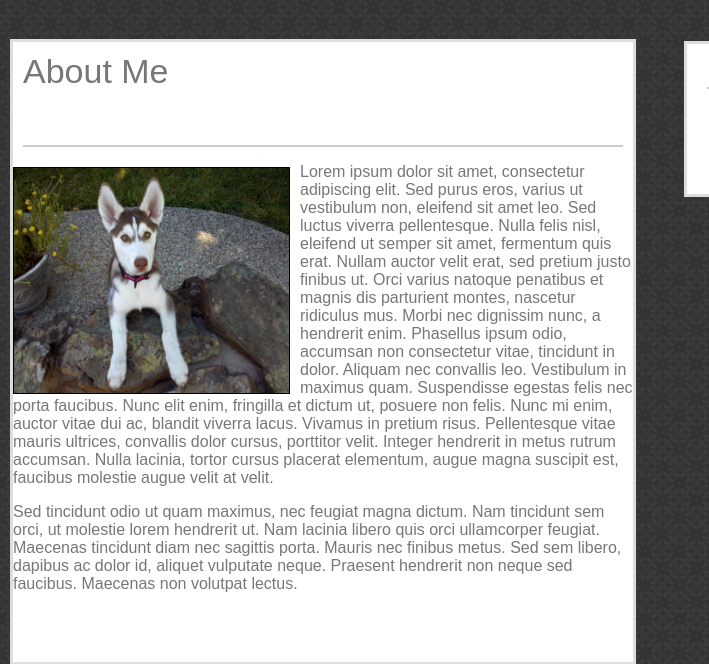
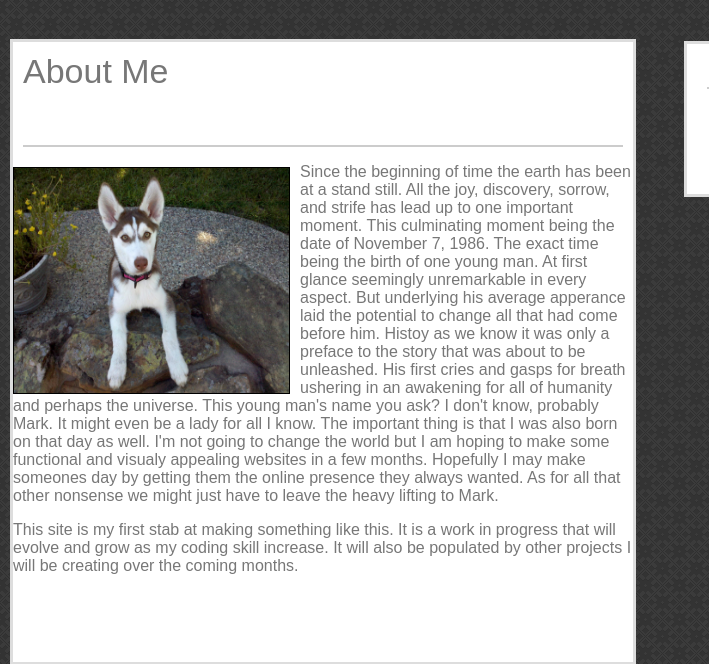
Before and after one commit to mattsald48/Basic-Portfolio, a plain HTML site: page index.html in a window 1280 px wide. Shown: the part 128-792 px from the top of the page, 0-709 px from the left. Drawn offline with Linux system fonts and the light colour scheme.

Commit message:
update 6/14

```diff
--- a/index.html
+++ b/index.html
@@ -76,11 +76,11 @@
 
          <section id="index">
 
-         <img src="assets/images/chilly.jpg" height="225" width="275" alt="Image" style="float: left; margin: 4px 10px 0px 0px; border: 1px solid #000000;">
+         <img src="assets/images/chilly.jpg" height="225" width="275" alt="Mark's dog?" style="float: left; margin: 4px 10px 0px 0px; border: 1px solid #000000;">
 
-         	<p>Lorem ipsum dolor sit amet, consectetur adipiscing elit. Sed purus eros, varius ut vestibulum non, eleifend sit amet leo. Sed luctus viverra pellentesque. Nulla felis nisl, eleifend ut semper sit amet, fermentum quis erat. Nullam auctor velit erat, sed pretium justo finibus ut. Orci varius natoque penatibus et magnis dis parturient montes, nascetur ridiculus mus. Morbi nec dignissim nunc, a hendrerit enim. Phasellus ipsum odio, accumsan non consectetur vitae, tincidunt in dolor. Aliquam nec convallis leo. Vestibulum in maximus quam. Suspendisse egestas felis nec porta faucibus. Nunc elit enim, fringilla et dictum ut, posuere non felis. Nunc mi enim, auctor vitae dui ac, blandit viverra lacus. Vivamus in pretium risus. Pellentesque vitae mauris ultrices, convallis dolor cursus, porttitor velit. Integer hendrerit in metus rutrum accumsan. Nulla lacinia, tortor cursus placerat elementum, augue magna suscipit est, faucibus molestie augue velit at velit.</p>
+         	<p>Since the beginning of time the earth has been at a stand still.  All the joy, discovery, sorrow, and strife has lead up to one important moment. This culminating moment being the date of November 7, 1986. The exact time being the birth of one young man. At first glance seemingly unremarkable in every aspect. But underlying his average apperance laid the potential to change all that had come before him.  Histoy as we know it was only a preface to the story that was about to be unleashed.  His first cries and gasps for breath ushering in an awakening for all of humanity and perhaps the universe. This young man's name you ask?  I don't know, probably Mark.  It might even be a lady for all I know.  The important thing is that I was also born on that day as well. I'm not going to change the world but I am hoping to make some functional and visualy appealing websites in a few months. Hopefully I may make someones day by getting them the online presence they always wanted.  As for all that other nonsense we might just have to leave the heavy lifting to Mark.</p>
 
-            <p>Sed tincidunt odio ut quam maximus, nec feugiat magna dictum. Nam tincidunt sem orci, ut molestie lorem hendrerit ut. Nam lacinia libero quis orci ullamcorper feugiat. Maecenas tincidunt diam nec sagittis porta. Mauris nec finibus metus. Sed sem libero, dapibus ac dolor id, aliquet vulputate neque. Praesent hendrerit non neque sed faucibus. Maecenas non volutpat lectus.</p>
+            <p>This site is my first stab at making something like this. It is a work in progress that will evolve and grow as my coding skill increase.  It will also be populated by other projects I will be creating over the coming months.</p>
 
          </section>
 
```
